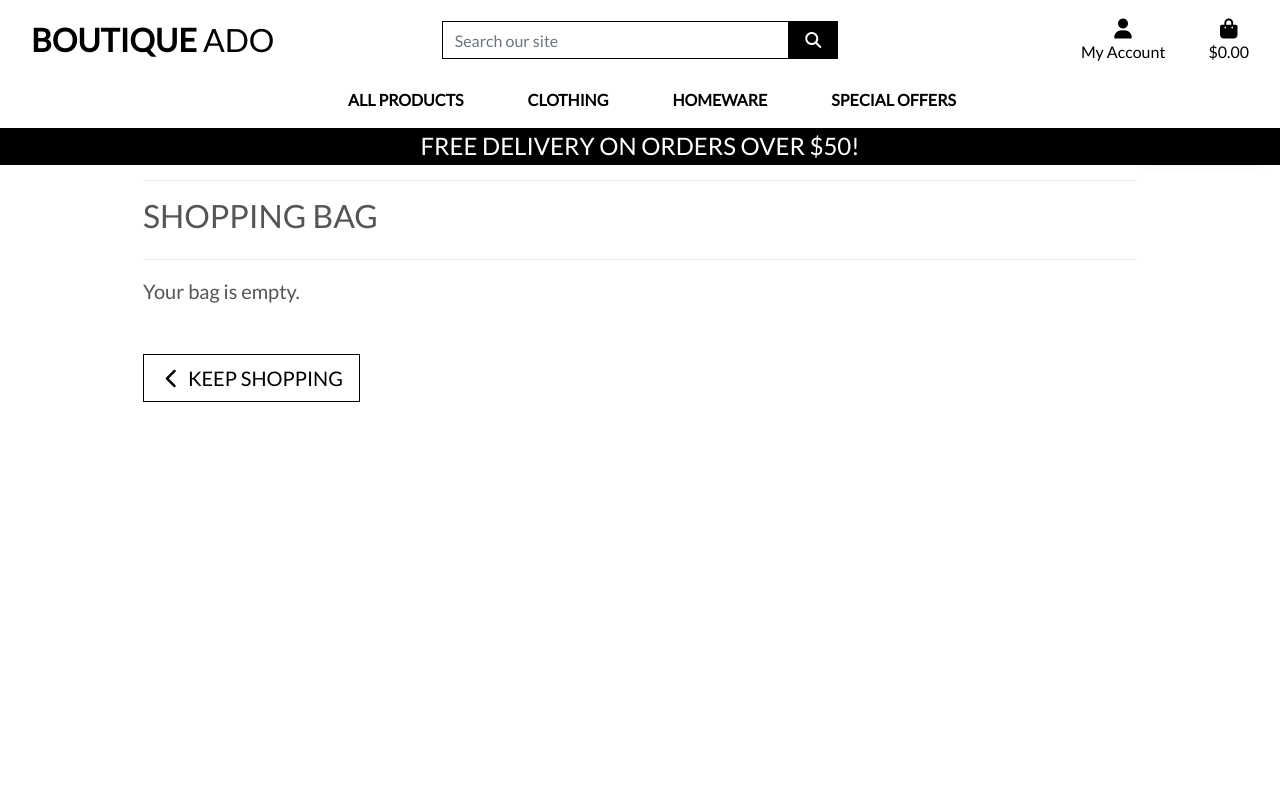
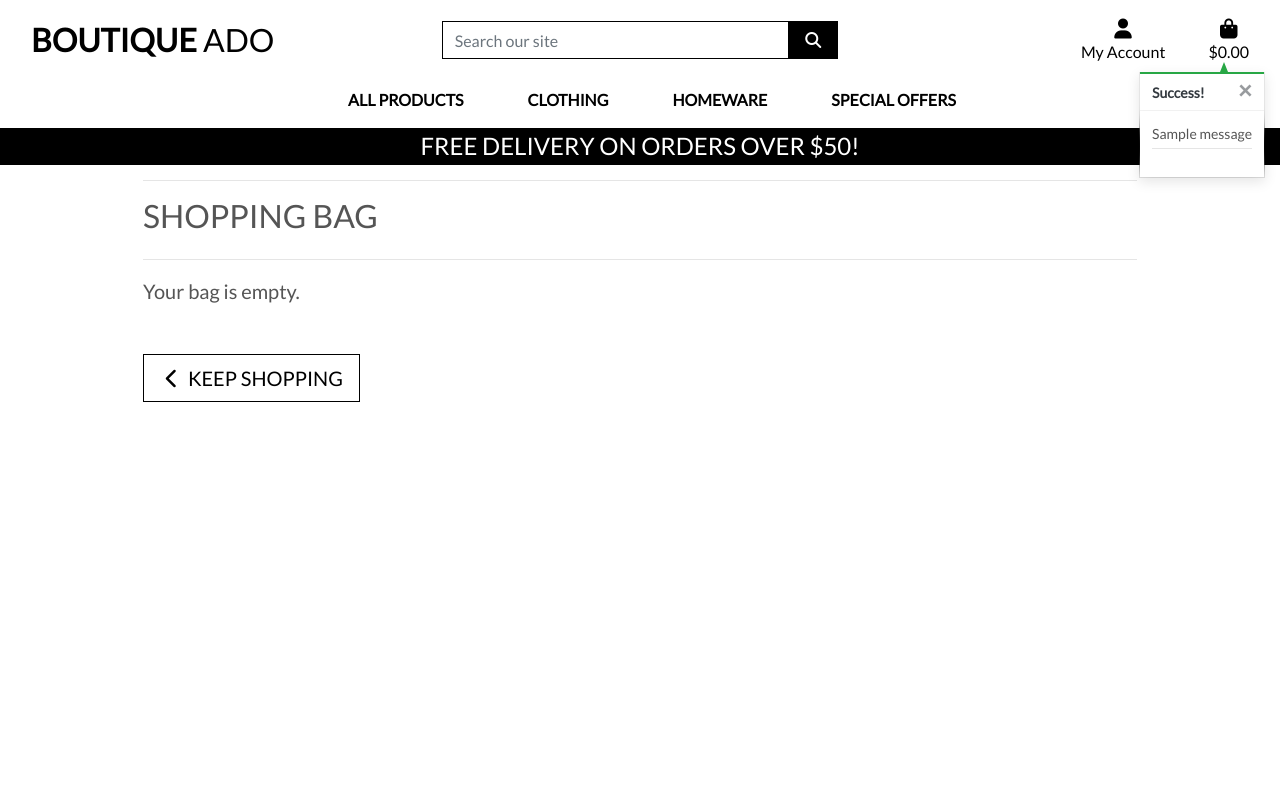
Before and after one commit to RimPeter/Boutique_Ado, a Django app: page /bag/ in a window 1280 px wide. Run offline with Django 3.2, Linux system fonts and the light colour scheme; tables that the repository leaves empty hold one stand-in row (values such as "Sample post"); one stand-in notice (Sample message) is shown; some libraries are stand-ins or nearby versions.

Commit message:
Added css for notification, shopping bag preview, additional messages

```diff
--- a/bag/views.py
+++ b/bag/views.py
@@ -1,4 +1,4 @@
-from django.shortcuts import render, redirect, reverse, HttpResponse
+from django.shortcuts import render, redirect, reverse, HttpResponse, get_object_or_404
 from django.contrib import messages
 
 from products.models import Product
@@ -13,7 +13,7 @@ def view_bag(request):
 def add_to_bag(request, item_id):
     """ Add a quantity of the specified product to the shopping bag """
 
-    product = Product.objects.get(pk=item_id)
+    product = get_object_or_404(Product, pk=item_id)
     quantity = int(request.POST.get('quantity'))
     redirect_url = request.POST.get('redirect_url')
     size = None
@@ -25,13 +25,17 @@ def add_to_bag(request, item_id):
         if item_id in list(bag.keys()):
             if size in bag[item_id]['items_by_size'].keys():
                 bag[item_id]['items_by_size'][size] += quantity
+                messages.success(request, f'Updated size {size.upper()} {product.name} quantity to {bag[item_id]["items_by_size"][size]}')
             else:
                 bag[item_id]['items_by_size'][size] = quantity
+                messages.success(request, f'Added size {size.upper()} {product.name} to your bag')
         else:
             bag[item_id] = {'items_by_size': {size: quantity}}
+            messages.success(request, f'Added size {size.upper()} {product.name} to your bag')
     else:
         if item_id in list(bag.keys()):
             bag[item_id] += quantity
+            messages.success(request, f'Updated {product.name} quantity to {bag[item_id]}')
         else:
             bag[item_id] = quantity
             messages.success(request, f'Added {product.name} to your bag')
@@ -43,6 +47,7 @@ def add_to_bag(request, item_id):
 def adjust_bag(request, item_id):
     """Adjust the quantity of the specified product to the specified amount"""
 
+    product = get_object_or_404(Product, pk=item_id)
     quantity = int(request.POST.get('quantity'))
     size = None
     if 'product_size' in request.POST:
@@ -52,15 +57,19 @@ def adjust_bag(request, item_id):
     if size:
         if quantity > 0:
             bag[item_id]['items_by_size'][size] = quantity
+            messages.success(request, f'Updated size {size.upper()} {product.name} quantity to {bag[item_id]["items_by_size"][size]}')
         else:
             del bag[item_id]['items_by_size'][size]
             if not bag[item_id]['items_by_size']:
                 bag.pop(item_id)
+            messages.success(request, f'Removed size {size.upper()} {product.name} from your bag')
     else:
         if quantity > 0:
             bag[item_id] = quantity
+            messages.success(request, f'Updated {product.name} quantity to {bag[item_id]}')
         else:
             bag.pop(item_id)
+            messages.success(request, f'Removed {product.name} from your bag')
 
     request.session['bag'] = bag
     return redirect(reverse('view_bag'))
@@ -70,6 +79,7 @@ def remove_from_bag(request, item_id):
     """Remove the item from the shopping bag"""
 
     try:
+        product = get_object_or_404(Product, pk=item_id)
         size = None
         if 'product_size' in request.POST:
             size = request.POST['product_size']
@@ -79,11 +89,14 @@ def remove_from_bag(request, item_id):
             del bag[item_id]['items_by_size'][size]
             if not bag[item_id]['items_by_size']:
                 bag.pop(item_id)
+            messages.success(request, f'Removed size {size.upper()} {product.name} from your bag')
         else:
             bag.pop(item_id)
+            messages.success(request, f'Removed {product.name} from your bag')
 
         request.session['bag'] = bag
         return HttpResponse(status=200)
 
     except Exception as e:
+        messages.error(request, f'Error removing item: {e}')
         return HttpResponse(status=500)
--- a/static/css/base.css
+++ b/static/css/base.css
@@ -41,6 +41,7 @@ body {
 .btn-outline-black {
     background: white;
     color: black !important;
+    /* use important to override link colors for <a> elements */
     border: 1px solid black;
 }
 
@@ -102,20 +103,74 @@ a.category-badge>span.badge:hover {
     cursor: pointer;
 }
 
+/* ------------------------------- bootstrap toasts */
+
 .message-container {
     position: fixed;
     top: 72px;
     right: 15px;
-    z-index: 1000;
+    z-index: 99999999999;
 }
 
-.custom-select {
+.custom-toast {
     overflow: visible;
 }
 
 .toast-capper {
     height: 2px;
 }
+
+/* from CSS-tricks.com: https://css-tricks.com/snippets/css/css-triangle/ */
+.arrow-up {
+    width: 0;
+    height: 0;
+    border-left: 4px solid transparent;
+    border-right: 4px solid transparent;
+    border-bottom: 10px solid black;
+    position: absolute;
+    top: -10px;
+    right: 36px;
+}
+
+/* Convenience classes - colors copied from Bootstrap */
+.arrow-primary {
+    border-bottom-color: #007bff !important;
+}
+
+.arrow-secondary {
+    border-bottom-color: #6c757d !important;
+}
+
+.arrow-success {
+    border-bottom-color: #28a745 !important;
+}
+
+.arrow-danger {
+    border-bottom-color: #dc3545 !important;
+}
+
+.arrow-warning {
+    border-bottom-color: #ffc107 !important;
+}
+
+.arrow-info {
+    border-bottom-color: #17a2b8 !important;
+}
+
+.arrow-light {
+    border-bottom-color: #f8f9fa !important;
+}
+
+.arrow-dark {
+    border-bottom-color: #343a40 !important;
+}
+
+.bag-notification-wrapper {
+    height: 100px;
+    overflow-x: hidden;
+    overflow-y: auto;
+}
+
 /* -------------------------------- Media Queries */
 
 /* Slightly larger container on xl screens */
--- a/templates/includes/toasts/toast_success.html
+++ b/templates/includes/toasts/toast_success.html
@@ -8,6 +8,47 @@
         </button>
     </div>
     <div class="toast-body bg-white">
-        {{ message }}
+        <div class="row">
+            <div class="col">
+                {{ message }}
+                <hr class="mt-1 mb-3">
+            </div>
+        </div>
+        {% if grand_total %}
+            <p class="logo-font bg-white text-black py-1">Your Bag ({{ product_count }})</p>
+            <div class="bag-notification-wrapper">
+                {% for item in bag_items %}
+                    <div class="row">
+                        <div class="col-3 my-1">
+                            <img class="w-100" src="{{ item.product.image.url }}">
+                        </div>
+                        <div class="col-9">
+                            <p class="my-0"><strong>{{ item.product.name }}</strong></p>
+                            <p class="my-0 small">Size: {% if item.product.has_sizes %}{{ item.size|upper }}{% else %}N/A{% endif %}</p>
+                            <p class="my-0 small text-muted">Qty: {{ item.quantity }}</p>
+                        </div>
+                    </div>
+                {% endfor %}
+            </div>
+            <div class="row">
+                <div class="col">
+                    <strong><p class="mt-3 mb-1 text-black">
+                        Total{% if free_delivery_delta > 0 %} (Exc. delivery){% endif %}:
+                        <span class="float-right">${{ total|floatformat:2 }}</span>
+                    </p></strong>
+                    {% if free_delivery_delta > 0 %}
+                        <p class="mb-0 p-2 bg-warning shadow-sm text-black text-center">
+                            Spend <strong>${{ free_delivery_delta }}</strong> more to get free next day delivery!
+                        </p>
+                    {% endif %}
+                    <a href="{% url 'view_bag' %}" class="btn btn-black btn-block rounded-0">
+                        <span class="text-uppercase">Go To Secure Checkout</span>
+                        <span class="icon">
+                            <i class="fas fa-lock"></i>
+                        </span>
+                    </a>
+                </div>
+            </div>
+        {% endif %}
     </div>
 </div>
```
